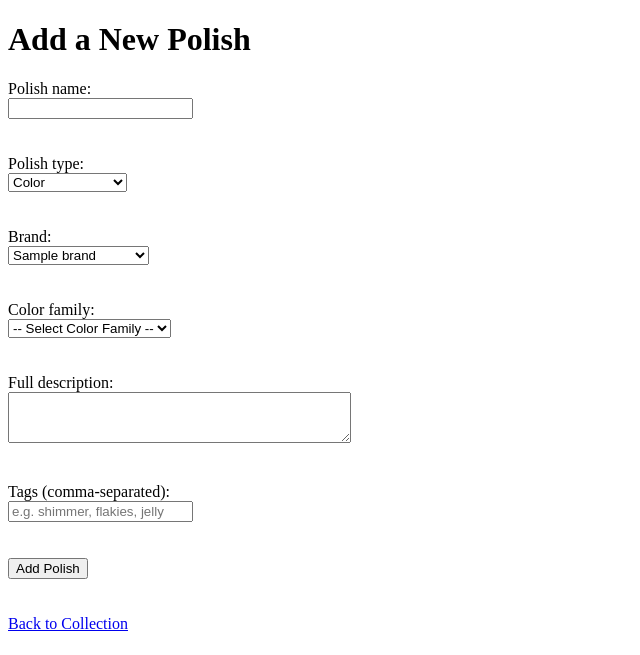
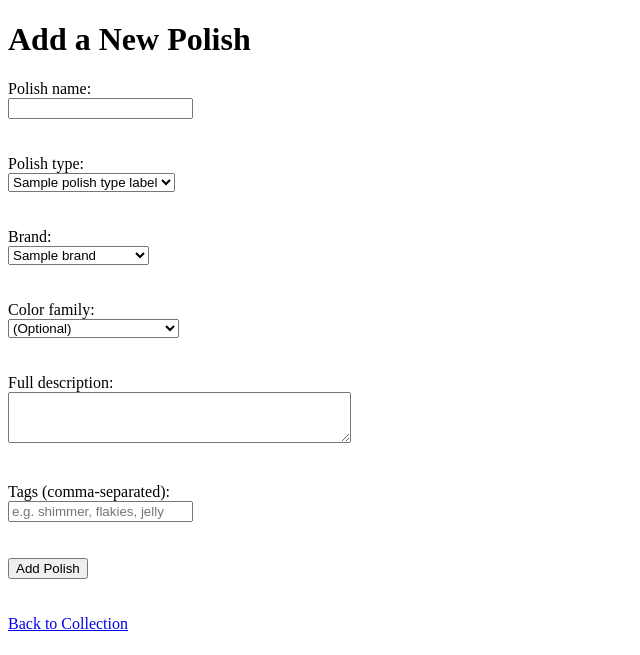
Before and after one commit to mbvillalonga/nail-polish-db, a Flask app: template templates/add.html in a window 1280 px wide. Shown: the top 655 px of the page, without its empty margins (0-640 px from the left). Run offline with Flask 3, Linux system fonts and the light colour scheme; tables that the repository leaves empty hold one stand-in row (values such as "Sample post"); the template is opened without the code that fills it: values that come from a table or form of the project are taken from there, most other values are stand-ins (such as "Sample title", 1, 10 or a date in 2020).

Commit message:
Update add.html

```diff
--- a/app.py
+++ b/app.py
@@ -43,6 +43,33 @@ def create_app():
     @app.route("/add", methods=["GET", "POST"])
     def add():
         brands = Brand.query.order_by(Brand.name).all()
+
+        # Color family labels
+        color_family_labels = {
+            "clear/white": "Clear / White",
+            "black": "Black",
+            "grey/silver": "Grey / Silver",
+            "nude/gold/brown": "Nude / Gold / Brown",
+            "red": "Red",
+            "coral/orange": "Coral / Orange",
+            "yellow": "Yellow",
+            "green": "Green",
+            "teal/turq/aqua": "Teal / Turquoise / Aqua",
+            "blue": "Blue",
+            "indigo": "Indigo",
+            "violet": "Violet",
+            "fuchsia": "Fuchsia",
+            "pink": "Pink",
+            "base/top coat": "Base / Top Coat"
+        }
+
+        polish_type_labels = {
+            "color": "Color",
+            "top coat": "Top Coat",
+            "base coat": "Base Coat",
+            "stamping polish": "Stamping Polish",
+            "other": "Other"
+        }
 
         if request.method == "POST":  # when user submits the form:
             name = request.form["name"].strip()  # extract polish name
@@ -102,7 +129,12 @@ def create_app():
 
             return redirect(url_for("index"))  # return to home page
 
-        return render_template("add.html", brands=brands)  # displays the add.html form
+        return render_template(
+            "add.html",
+            brands=brands,
+            color_family_labels = color_family_labels,
+            polish_type_labels = polish_type_labels
+        )  # displays the add.html form
 
     # Route for displaying all polishes and info: brand, color, etc.
     @app.route("/polishes")
--- a/templates/add.html
+++ b/templates/add.html
@@ -14,19 +14,18 @@
             </ul>
         {% endif %}
     {% endwith %}
+
     <h1>Add a New Polish</h1>
+
     <form method="POST">
-
         <label for="name">Polish name:</label><br>
         <input type="text" id="name" name="name" required><br><br><br>
 
         <label for="polish_type">Polish type:</label><br>
         <select id="polish_type" name="polish_type" required>
-            <option value="color">Color</option>
-            <option value="top coat">Top Coat</option>
-            <option value="base coat">Base Coat</option>
-            <option value="stamping polish">Stamping Polish</option>
-            <option value="other">Other</option>
+            {% for value, label in polish_type_labels.items() %}
+                <option value="{{ value }}">{{ label }}</option>
+            {% endfor %}
         </select><br><br><br>
 
         <label for="brand">Brand:</label><br>
@@ -44,23 +43,12 @@
 
         <label for="color_family">Color family:</label><br>
         <select name="color_family" id="color_family">
-            <option value="">-- Select Color Family --</option>
-            <option value="clear/white">Clear / White</option>
-            <option value="black">Black</option>
-            <option value="grey/silver">Grey / Silver</option>
-            <option value="nude/gold/brown">Nude / Gold / Brown</option>
-            <option value="red">Red</option>
-            <option value="coral/orange">Coral / Orange</option>
-            <option value="yellow">Yellow</option>
-            <option value="green">Green</option>
-            <option value="teal/turq/aqua">Teal / Turquoise / Aqua</option>
-            <option value="blue">Blue</option>
-            <option value="indigo">Indigo</option>
-            <option value="violet">Violet</option>
-            <option value="fuchsia">Fuchsia</option>
-            <option value="pink">Pink</option>
-            <option value="base/top coats">Base / Top Coat</option>
-        </select><br><br><br>
+            <option value="">(Optional)</option>
+            {% for value, label in color_family_labels.items() %}
+                <option value="{{ value }}">{{ label }}</option>
+            {% endfor %}
+        </select>
+        <br><br><br>
 
         <label for="full_desc">Full description:</label><br>
         <textarea id="full_desc" name="full_desc" rows="3" cols="40"></textarea><br><br><br>
```
Also changed, not shown: import_swatch_photos.py (+13 -6 lines).
